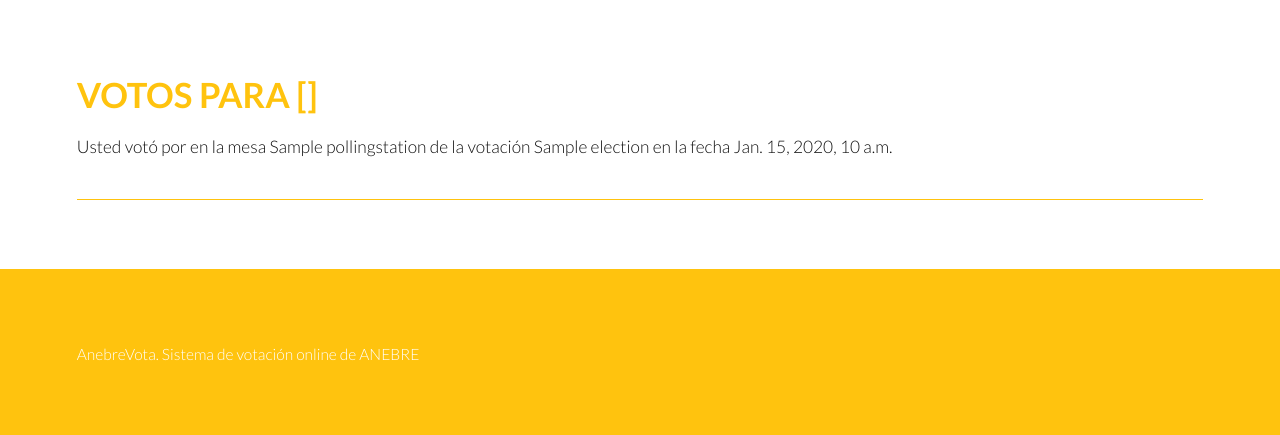
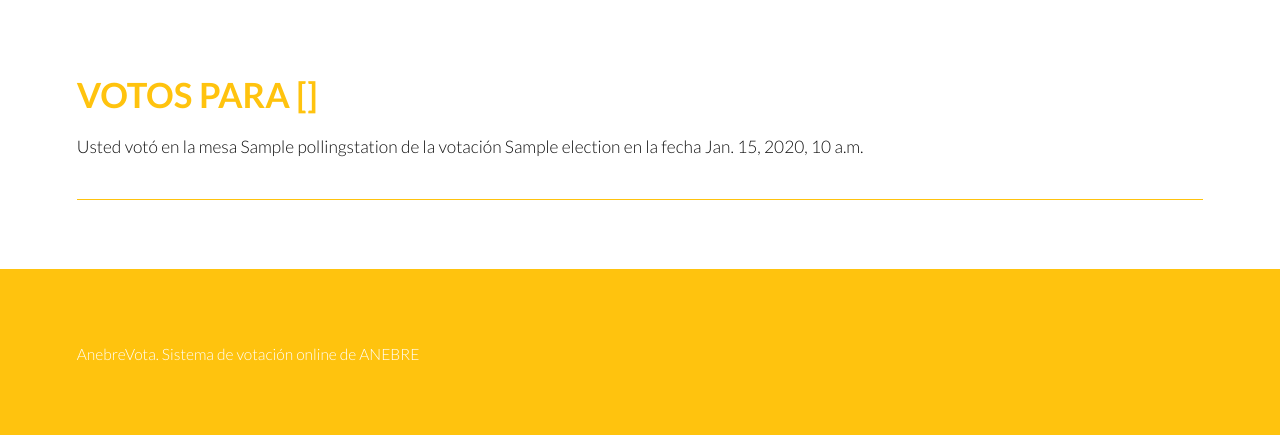
Before and after one commit to jsandovalc/libre-election, a Django app: template elections/templates/user_votes.html in a window 1280 px wide. Shown: the part 87-522 px from the top of the page. Run offline with Django 3.2, Linux system fonts and the light colour scheme; tables that the repository leaves empty hold one stand-in row (values such as "Sample post"); the template is opened without the code that fills it: values that come from a table or form of the project are taken from there, most other values are stand-ins (such as "Sample title", 1, 10 or a date in 2020).

Commit message:
Fix typo.

```diff
--- a/elections/templates/user_votes.html
+++ b/elections/templates/user_votes.html
@@ -11,7 +11,7 @@
 {% block content %}
   <h1>Votos para {{ document }}</h1>
   {% for vote in votes %}
-    <p>Usted votó por en la mesa
+    <p>Usted votó en la mesa
       {{ vote.polling_station.name }} de la votación {{ vote.list_choice.election.name }}
       en la fecha {{ vote.created }}
     </p>
```
